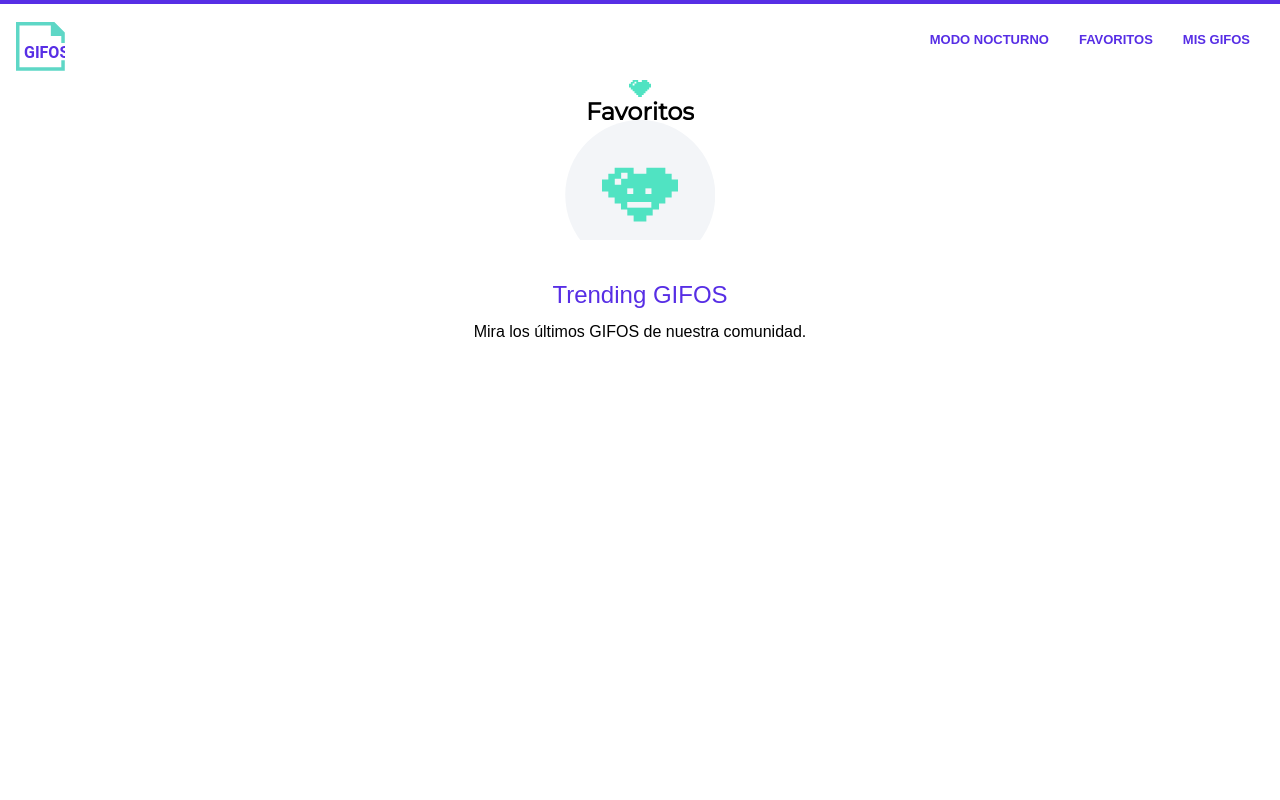
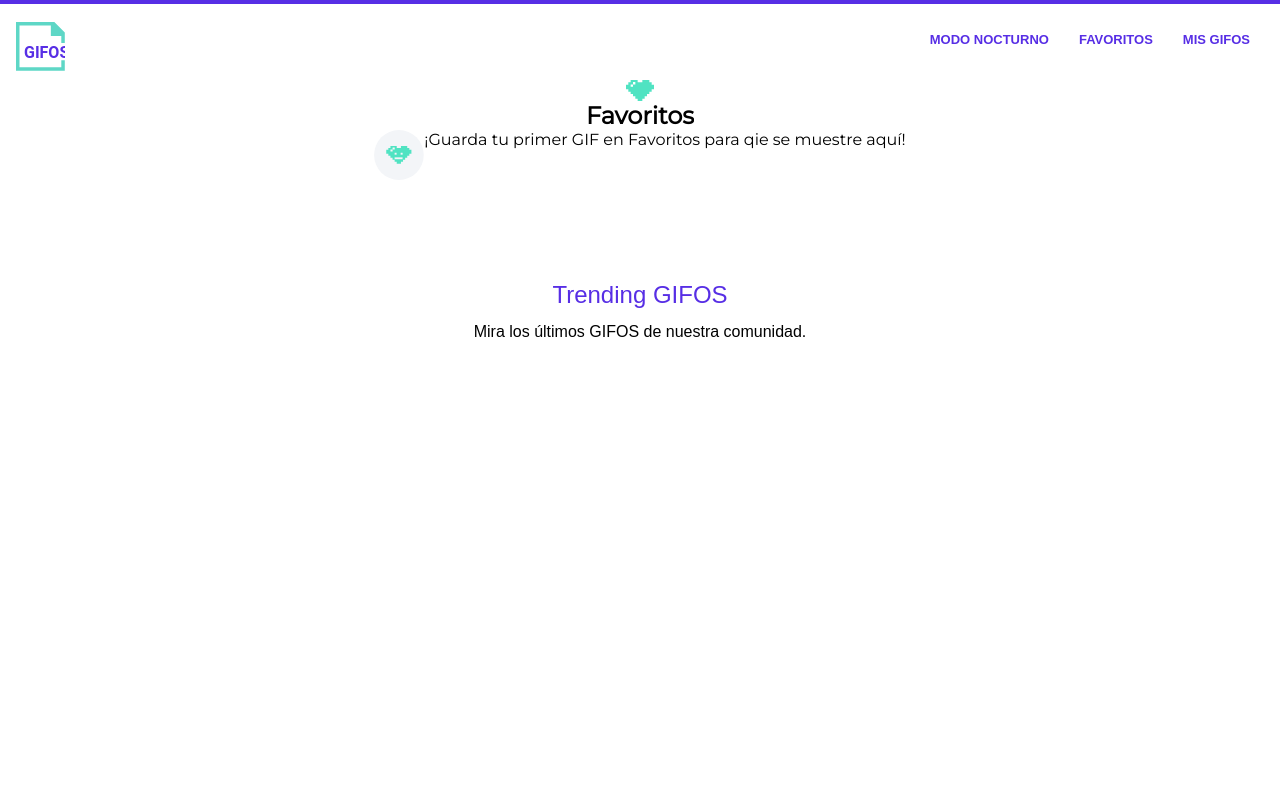
Before and after one commit to DaveSV100/GIFOS, a plain HTML site: page favorites.html in a window 1280 px wide. Shown: the top 800 px of the page. Drawn offline with Linux system fonts and the light colour scheme; no server answers.

Commit message:
Favorite page function when there are no gifs added

```diff
--- a/JS/favorites.js
+++ b/JS/favorites.js
@@ -5,9 +5,15 @@ function saveData() {
     //Create ForEach
     if (localStorage.getItem('data') == null) {
         localStorage.removeItem('data');
+        //No favorite content icon
         let noFav = document.createElement('img');
         noFav.setAttribute('src', 'assets/icon-fav-sin-contenido.svg')
+        noFav.setAttribute('class', 'favorite-gifs_added_icon');
         favGifs.appendChild(noFav);
+        //No favorite content paragraph
+        let noGif = document.createElement('p');
+        noGif.textContent = '¡Guarda tu primer GIF en Favoritos para qie se muestre aquí!';
+        favGifs.appendChild(noGif);
     } else {
         let getFav = JSON.parse(localStorage.getItem('data'));
         getFav.forEach(element => {
--- a/styles/scss/favorites.scss
+++ b/styles/scss/favorites.scss
@@ -15,6 +15,10 @@
             flex-flow: row wrap;
             justify-content: center;
             align-content: flex-start;
+            .favorite-gifs_added_icon {
+                width: 50px;
+                height: 50px;
+            }
             img {
                 width: 150px;
                 height: 150px;
```
Also changed, not shown: styles/css/master.css, 1 other file.
